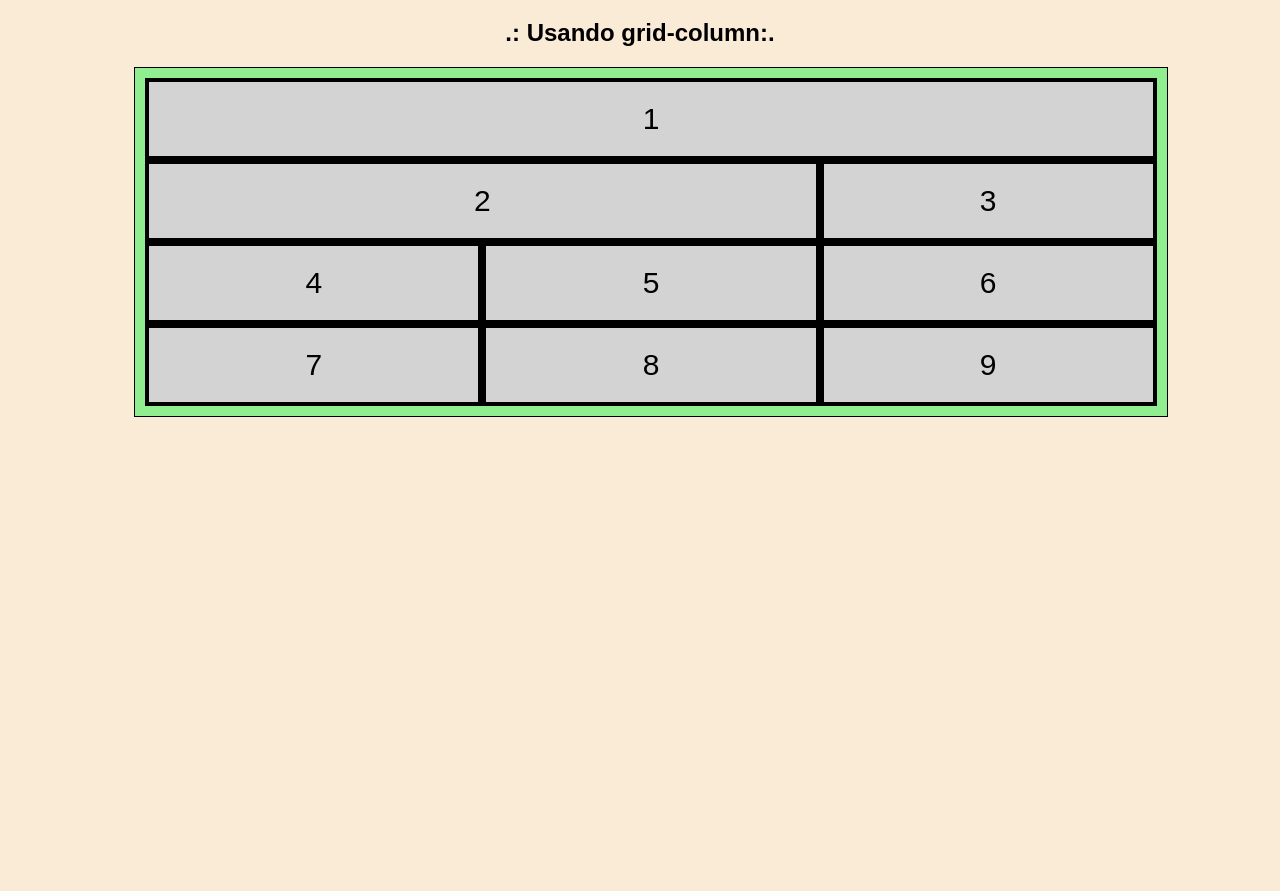
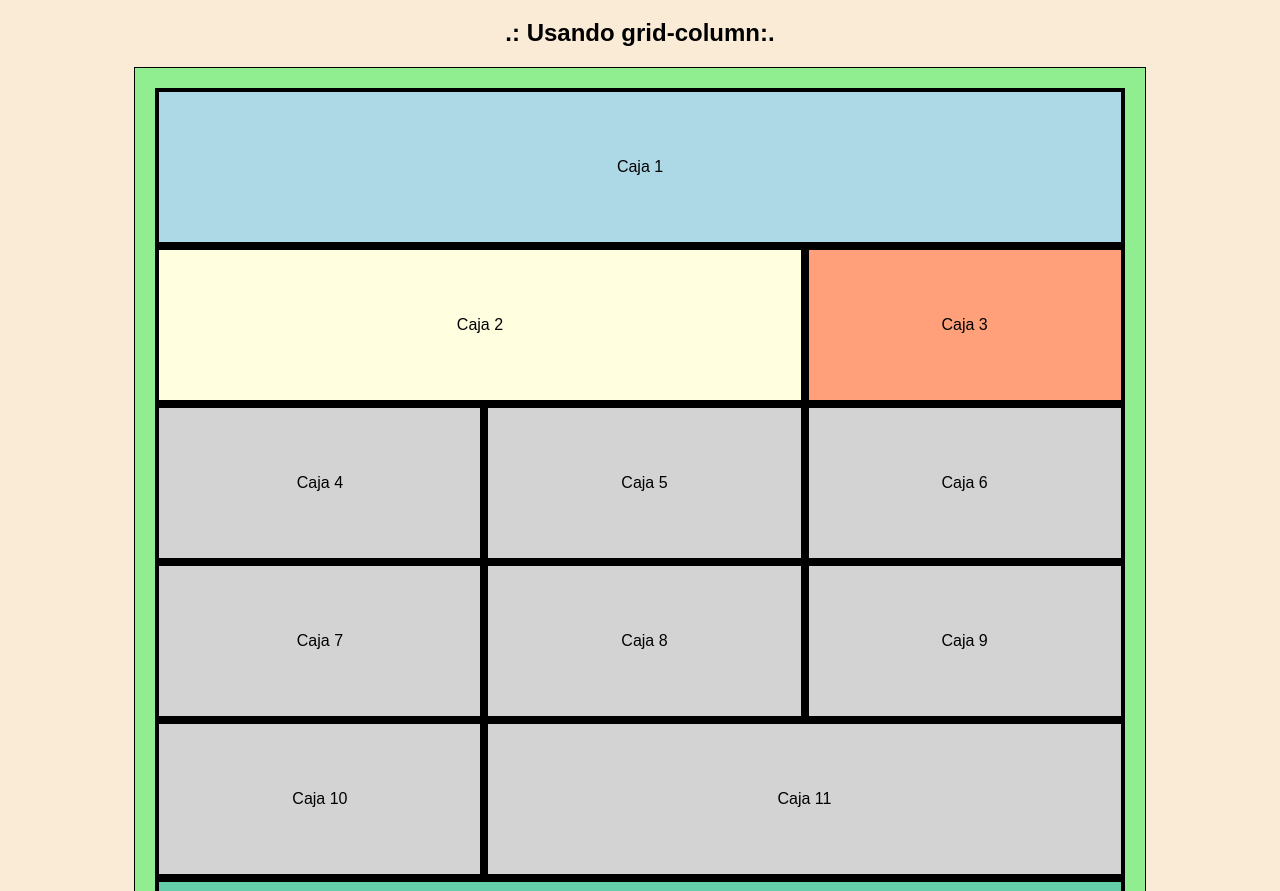
Before and after one commit to IvanT004/LM2324, a plain HTML site: page Tema 2/grid.html/ej2.html in a window 1280 px wide. Shown: the part 61-952 px from the top of the page. Before the commit the page ends 800 px from the top, so only its background shows below. Drawn offline with Linux system fonts and the light colour scheme.

Commit message:
terminado

```diff
--- a/Tema 2/css/grid.css/columns.css
+++ b/Tema 2/css/grid.css/columns.css
@@ -9,32 +9,49 @@ body{
     text-align: center;
 }
 
-
-
 .grid-container {
   display: grid;
   grid-template-columns: auto auto auto;
   border: 1px solid black;
+  margin: 0 auto;
   background-color: lightgreen;
-  padding: 10px;
+  padding: 20px;
   width: 80%;
-  margin-left: 10%;
+  height: 80%;
+  box-sizing: border-box;
 
 }
 
   .grid-item {
     background-color: lightgray;
     border: 4px solid black;
-    padding: 20px;
-    font-size: 30px;
     text-align: center;
+    line-height: 150px;
   }
 
   #item1{
 
     grid-area: 1 / 1 / 2 / 4;
+    background-color: lightblue;
   }
   #item2{
 
     grid-area: 2 / 1 / 3 / 3;
+    background-color: lightyellow;
   }
+
+  #item3{
+
+    background-color: lightsalmon;
+  }
+
+  #item11{
+
+    grid-area: 5 / 2 / 6 / 4;
+  }
+
+  #item12{
+
+    grid-area: 6 / 1 / 7 / 4;
+    background-color: mediumaquamarine;
+  }
--- a/Tema 2/grid.html/ej2.html
+++ b/Tema 2/grid.html/ej2.html
@@ -13,15 +13,18 @@
     <h2>.: Usando grid-column:.</h2>
 
     <div class="grid-container">
-        <div class="grid-item" id="item1">1</div>
-        <div class="grid-item" id="item2">2</div>
-        <div class="grid-item">3</div>
-        <div class="grid-item">4</div>
-        <div class="grid-item">5</div>
-        <div class="grid-item">6</div>
-        <div class="grid-item">7</div>
-        <div class="grid-item">8</div>
-        <div class="grid-item">9</div>
+        <div class="grid-item" id="item1">Caja 1</div>
+        <div class="grid-item" id="item2">Caja 2</div>
+        <div class="grid-item" id="item3">Caja 3</div>
+        <div class="grid-item" id="item4">Caja 4</div>
+        <div class="grid-item" id="item5">Caja 5</div>
+        <div class="grid-item" id="item6">Caja 6</div>
+        <div class="grid-item" id="item7">Caja 7</div>
+        <div class="grid-item" id="item8">Caja 8</div>
+        <div class="grid-item" id="item9">Caja 9</div>
+        <div class="grid-item" id="item10">Caja 10</div>
+        <div class="grid-item" id="item11">Caja 11</div>
+        <div class="grid-item" id="item12">Caja 12</div>
       </div>
 
 
```
